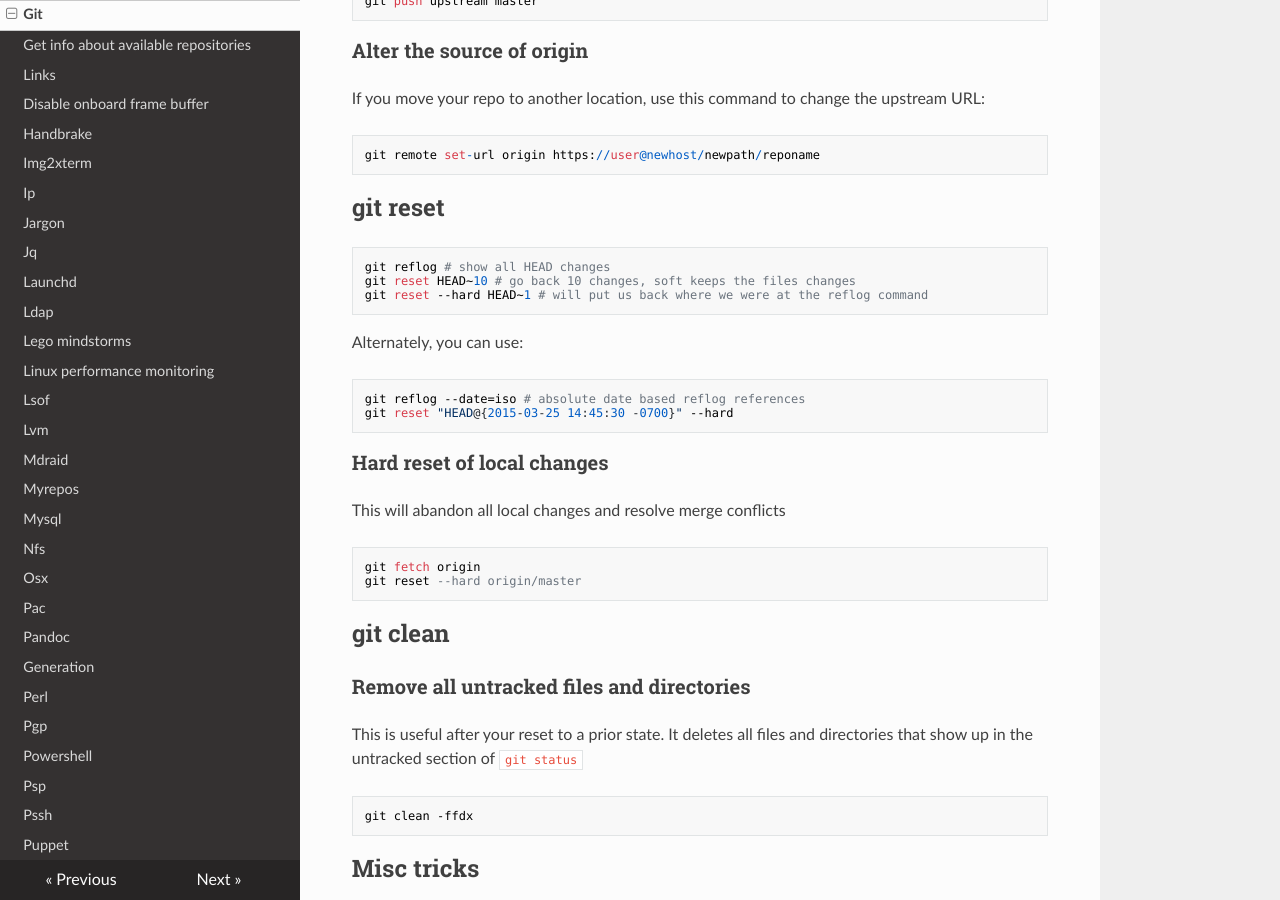
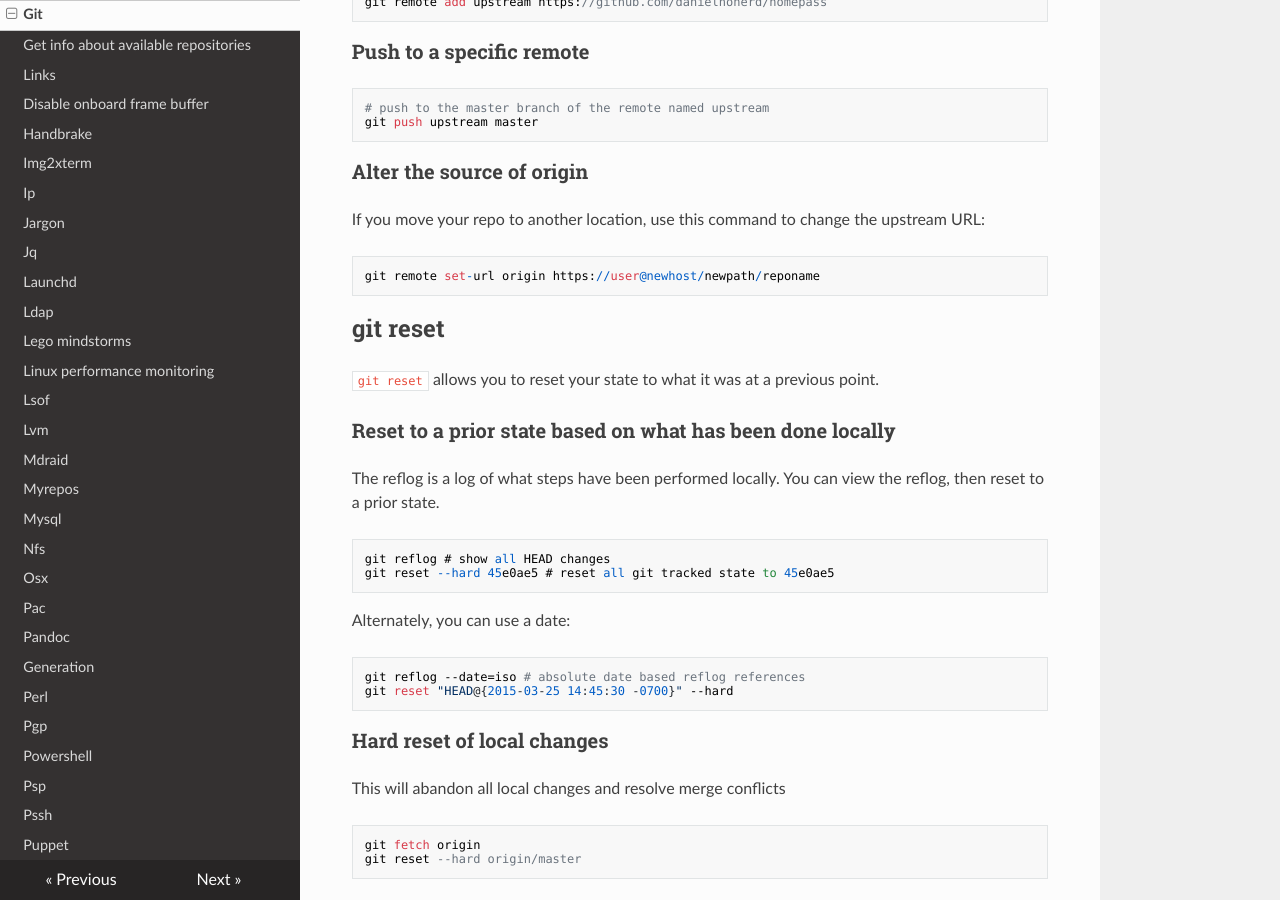
Before and after one commit to lando-cal/tech-notes, an MkDocs documentation site: the page built from docs/git.md, in a window 1280 px wide and 900 px high, scrolled down 5598 px. Built offline with MkDocs 1.6.1, drawn with Linux system fonts in a browser that asks for light colours; nearby versions of some CDN libraries; some of the changed text lies outside the part shown.

Commit message:
Slight changes in examples an dwording.

````diff
--- a/docs/git.md
+++ b/docs/git.md
@@ -228,6 +230,8 @@ git show f73f9ec7c07e:dir/filename.yaml
 
 ## git branches
 
+Branches are an integral part of git. They allow you to work on distinct changes without mixing them all up together.
+
 ### Create a branch
 
 ```
@@ -291,13 +295,18 @@ git remote set-url origin https://user@newhost/newpath/reponame
 
 ## git reset
 
+`git reset` allows you to reset your state to what it was at a previous point.
+
+### Reset to a prior state based on what has been done locally
+
+The reflog is a log of what steps have been performed locally. You can view the reflog, then reset to a prior state.
+
 ```
 git reflog # show all HEAD changes
-git reset HEAD~10 # go back 10 changes, soft keeps the files changes
-git reset --hard HEAD~1 # will put us back where we were at the reflog command
+git reset --hard 45e0ae5 # reset all git tracked state to 45e0ae5
 ```
 
-Alternately, you can use:
+Alternately, you can use a date:
 
 ```
 git reflog --date=iso # absolute date based reflog references
````
Also changed, not shown: other parts of docs/git.md (+3 -1 lines).
